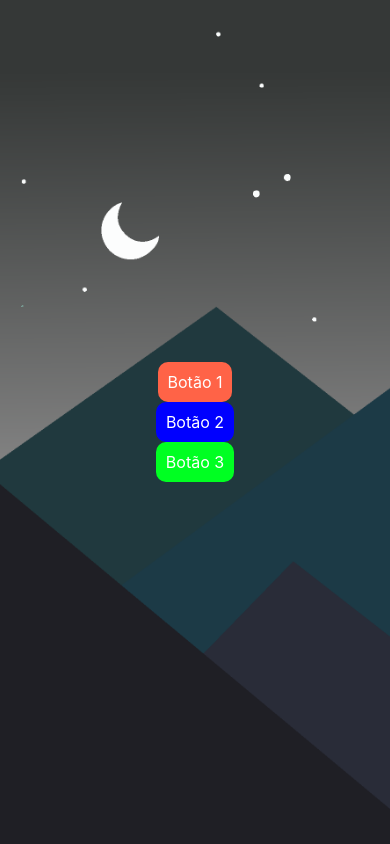
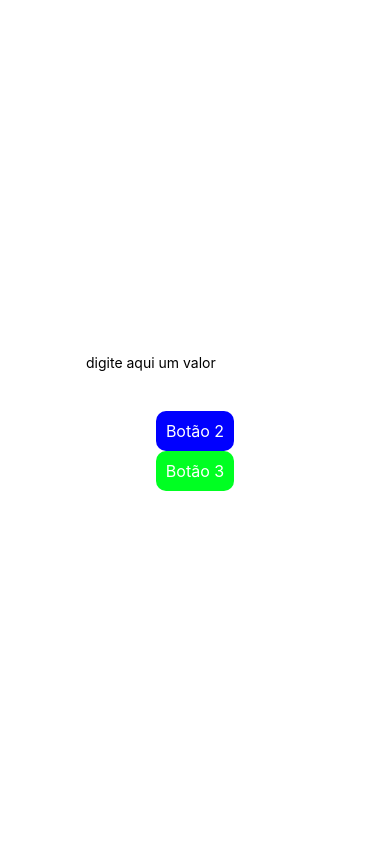
Before and after one commit to pedrosantos-21/lab_programacao_vi, a React Native app: screen / in a window 390 px wide. Built offline with nearby package versions, Linux system fonts and the light colour scheme.

Commit message:
optimizando meu butao com callBacks e memo

```diff
--- a/App.tsx
+++ b/App.tsx
@@ -1,19 +1,23 @@
-import React, {useState} from 'react';
-import { ImageBackground, StyleSheet, View } from 'react-native';
-import CalculatorScreen from './src/screens/calculadora';
+import React, {useState, useCallback} from 'react';
+import { ImageBackground, StyleSheet, View, TextInput, Text } from 'react-native';
 import {Botao} from './src/components/botao';
 
-const imagemFundo = require('./src/assets/imgs/background.png');
+export default function App() {
 
-export default function App() {
+    const [valor, setValor] = useState('');
+
+    const handleBotao = useCallback(() => {
+      console.log('Clicou 1')
+    }, [])
+
   return (
-    <ImageBackground source={imagemFundo} style={styles.background}>
       <View style={styles.container}>
-         <Botao texto= 'Botão 1' onPress={() => console.log('Clicou 1')} />
-         <Botao texto= 'Botão 2' onPress={() => console.log('Clicou 2')} cor="blue" />
-         <Botao texto= 'Botão 3' onPress={() => console.log('Clicou 3')} cor ="#00ff22"/>
+         <TextInput placeholder='digite aqui um valor' onChangeText={setValor}/>
+         <Text>{valor}</Text>
+         <Botao texto= 'Botão 1' onPress={handleBotao}/>
+         <Botao texto= 'Botão 2' onPress={handleBotao} cor="blue" />
+         <Botao texto= 'Botão 3' onPress={handleBotao} cor ="#00ff22"/>
       </View>
-    </ImageBackground>
   );
 }
 
--- a/src/components/botao.tsx
+++ b/src/components/botao.tsx
@@ -1,4 +1,5 @@
-import React, {Pressable, StyleSheet, Text, View} from 'react-native';
+import * as React from 'react'
+import { StyleSheet, Text, TouchableOpacity, View} from 'react-native';
 
 export interface BotaoProps {
     texto: string;
@@ -6,18 +7,23 @@ export interface BotaoProps {
     cor?: string;
 }
 export function Botao({texto, cor, onPress} : BotaoProps) {
-
-        return ( <Pressable onPress={onPress}>
+        console.log('Recriado!')
+        return ( <TouchableOpacity onPress={onPress}>
         <View style={[styles.botaoContainer, {backgroundColor: cor}]}>
             <Text style={styles.botaoTexto}>{texto}</Text>
         </View>
-    </Pressable>)
+    </TouchableOpacity>)
+}
+
+export default React.memo(Botao);
+
+Botao.deafaultProps = {
+    cor:'tomato'
 }
 
 const styles = StyleSheet.create({
     botaoContainer: {
         borderRadius: 10,
-        backgroundColor: 'tomato',
         padding: 10,
     },
     botaoTexto: {
```
